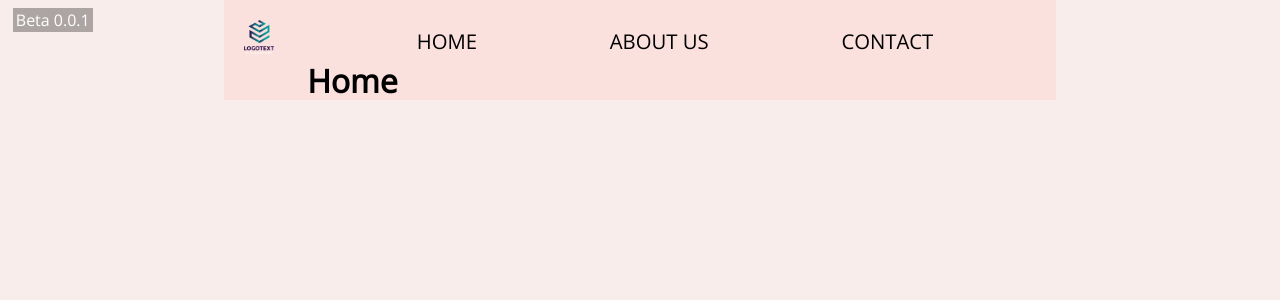
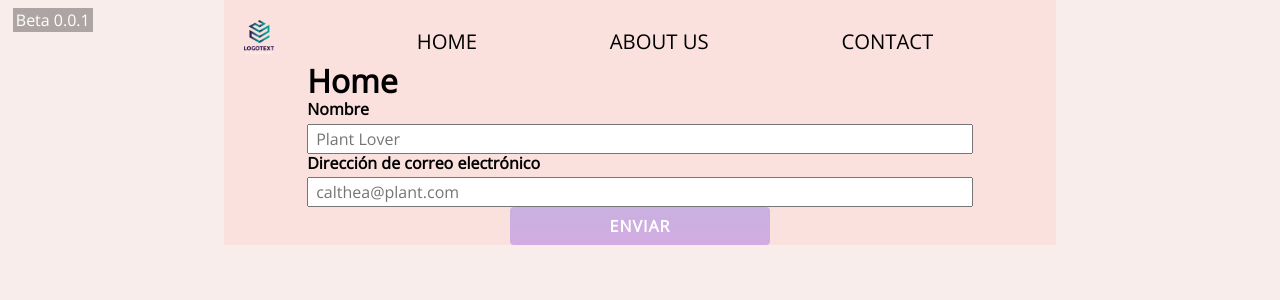
Before and after one commit to victor-lillo/plantzila-legacy, a Next.js app: page /Home in a window 1280 px wide. Shown: the top 300 px of the page. Built offline with nearby package versions, Linux system fonts and the light colour scheme.

Commit message:
'commit'

```diff
--- a/src/pages/Home.jsx
+++ b/src/pages/Home.jsx
@@ -1,9 +1,87 @@
-import React from 'react'
+import React, { useState, useEffect } from 'react'
 import Head from 'next/head'
 
 import Layout from '../components/Layout';
 
+
+import styles from '../styles/Pedidos.module.css'
+
+
+const regex_mail = /^((([!#$%&' * +\-/=?^_`{|}~\w])|([!#$%&'*+\-/=?^_`{|}~\w][!#$%&'*+\-/=?^_`{|}~\.\w]{0,}[!#$%&'*+\-/=?^_`{|}~\w]))[@]\w+([-.]\w+)*\.\w+([-.]\w+)*)$/
+
+
 export default function Home() {
+
+
+    //State de toda la info que se enviará
+    const [query, setQuery] = useState({
+        name: "",
+        email: "",
+        date: "",
+    });
+
+    const [isMail, setIsMail] = useState("")
+    const [isSent, setIsSent] = useState(false)
+
+    //Controlar mail
+    useEffect(() => {
+
+        if (query.email === "") {
+            setIsMail(true)
+        } else {
+            if (regex_mail.test(query.email)) {
+                setIsMail(true)
+            } else {
+                setIsMail(false)
+            }
+        }
+    }, [query.email])
+
+
+    //Handle del query completo
+    const handleChange = (e) => {
+        const name = e.target.name;
+        const value = e.target.value;
+
+        setQuery((prevState) => ({
+            ...prevState,
+            [name]: value
+        }),
+            // console.log(e.target)
+        );
+    };
+
+
+    //Handle del submit
+    const handleSubmit = () => {
+        const { name, email, method, date, cart,
+            total_price } = query
+
+        const methodModified = (() => {
+            if (date)
+                return method + '\n' + date
+            else
+                return `${method}`
+        })();
+
+        let cartStringified = ""
+
+        for (const slug in cart) {
+            cartStringified += `${slug} [x${cart[slug]}]\n`;
+        }
+
+        api_submit({
+            name: name,
+            email: email,
+            method: methodModified,
+            cart: cartStringified.slice(0, -1),
+            total_price: total_price,
+            parsed_stock: parsedStock,
+        })
+        setIsSent(true)
+        noti_submit()
+    }
+
 
     return (
         <Layout>
@@ -14,6 +92,51 @@ export default function Home() {
 
             <h1 className='title'>Home</h1>
 
+
+            <div className={`${styles.form_group}`}>
+                <label htmlFor="InputName">Nombre</label>
+                <input
+                    className={styles.text_input}
+                    id="InputName"
+                    name="name"
+                    onChange={handleChange}
+                    placeholder="Plant Lover"
+                    required
+                    type="text"
+                />
+            </div>
+
+
+            <div className={`${styles.form_group}`}>
+                <label htmlFor="InputEmail">Dirección de correo electrónico</label>
+                <input
+                    className={isMail ? styles.text_input : `${styles.text_input}  ${styles.input_error} `}
+                    id="InputEmail"
+                    name="email"
+                    onChange={handleChange}
+                    placeholder="calthea@plant.com"
+                    required
+                    type="email"
+                />
+            </div>
+
+
+
+            <button
+                onClick={handleSubmit}
+                className={styles.submit_button}
+                disabled={
+                    query.name === '' ||
+                    query.email === '' ||
+                    isMail === false ||
+                    isSent === true
+                }
+            >
+                {isSent ? 'Formulario enviado' : 'Enviar'}
+            </button>
+
+
+
         </Layout>
     );
 }
--- /dev/null
+++ b/src/styles/Pedidos.module.css
@@ -0,0 +1,184 @@
+.center {
+    text-indent: 0;
+    text-align: center;
+}
+
+.form_container {
+    display: flex;
+    flex-direction: column;
+    width: 70%;
+    align-self: center;
+    gap: 20px;
+    height: 100%;
+    margin-top: 50px;
+}
+
+.text_input,
+.select_input {
+    padding-top: 2px;
+    padding-bottom: 2px;
+    line-height: 1px;
+}
+
+.text_input,
+.select_input:not(.input_number) {
+    text-indent: 5px;
+}
+
+.input_error {
+    border: 2px solid red;
+    border-radius: 2px;
+}
+
+.input_number {
+    text-align-last: center;
+}
+
+.form_group {
+    font-weight: bold;
+    display: flex;
+    flex-direction: column;
+    width: 100%;
+    /* outline: 1px solid red; */
+    gap: 5px;
+}
+
+.form_group_row_3 {
+    display: flex;
+    flex-direction: row;
+    align-items: center;
+    justify-content: space-between;
+    gap: 5px;
+    width: 100%;
+}
+
+.form_group_row_3 select {
+    width: 100%;
+    text-overflow: ellipsis;
+    white-space: nowrap;
+    overflow: hidden;
+}
+
+.form_label {
+    flex-grow: 1;
+    display: flex;
+    flex-direction: row;
+    align-items: center;
+    gap: 5px;
+}
+
+.ch2 {
+    flex-grow: 1;
+}
+
+.form_order_container {
+    display: flex;
+    flex-direction: column;
+    gap: 15px;
+    padding: 20px 0;
+}
+
+.bold {
+    font-weight: bold;
+}
+
+.bb {
+    border-bottom: 2px solid #cc51486b;
+    padding-bottom: 10px;
+}
+
+.bt {
+    border-top: 2px solid #cc51486b;
+    padding-top: 10px;
+}
+
+.add_button {
+    display: block;
+    width: fit-content;
+    align-self: center;
+
+    border: 2px solid #cc5048;
+    border-radius: 8px;
+    color: #cc5048;
+    font-weight: bold;
+    text-transform: uppercase;
+
+    padding: 2px 10px;
+
+    background: transparent;
+}
+
+.submit_button {
+    display: block;
+    width: fit-content;
+    align-self: center;
+
+    color: white;
+    font-weight: bold;
+    text-transform: uppercase;
+    letter-spacing: 1px;
+
+    border: none;
+    border-radius: 4px;
+
+    padding: 10px 100px;
+
+    background: linear-gradient(180deg, #614ae5b6 0%, #813eeecc 100%);
+}
+
+.submit_button:disabled {
+    background: linear-gradient(180deg, #614ae552 0%, #813eee54 100%);
+}
+
+
+@media only screen and (max-width: 768px) {
+    .form_container {
+        width: 90%;
+    }
+
+    .form_label {
+        gap: 3px;
+    }
+
+    .add_button {
+        font-size: 0.9rem;
+        padding: 3px 5px;
+    }
+}
+
+@media (hover: hover) {
+
+    .icon:hover {
+        cursor: pointer;
+        filter: brightness(0.6);
+        color: #cc5048;
+        transform: translateY(3px);
+    }
+
+    .add_button:hover,
+    .submit_button:hover:enabled {
+        cursor: pointer;
+        filter: brightness(0.6);
+        transform: translateY(-3px);
+    }
+
+    .submit_button:hover:disabled {
+        cursor: not-allowed;
+    }
+
+    .maxbooks_child a:hover {
+        filter: brightness(0.6);
+        color: #cc5048;
+        text-decoration: underline;
+    }
+
+}
+
+.icon:active {
+    transform: scale(0.9) translateY(6px);
+}
+
+.add_button:active,
+.submit_button:active:enabled {
+    transform: scale(0.9) translateY(3px);
+}
```
